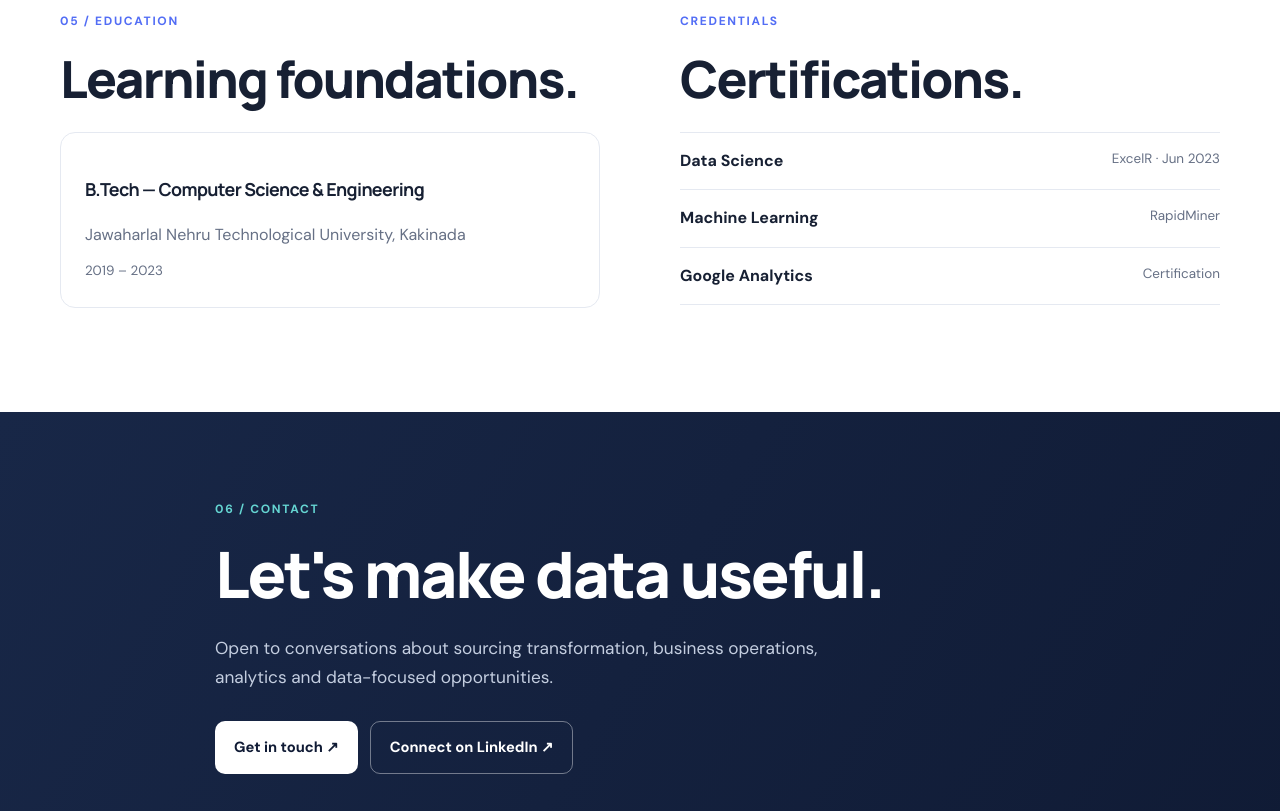
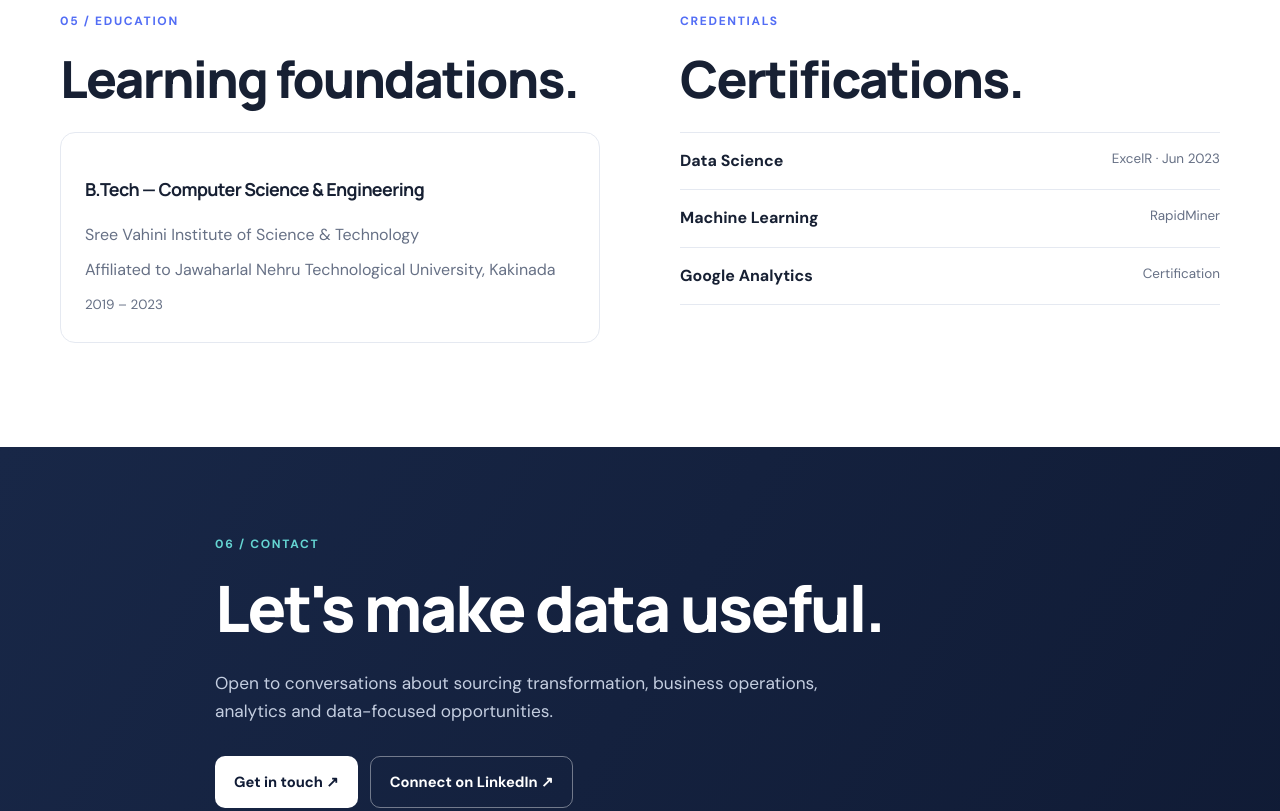
Before and after one commit to kattubadimohammad/TechWithMohammad, a plain HTML site: page index.html in a window 1280 px wide. Shown: the part 5520-6331 px from the top of the page. Drawn offline with Linux system fonts and the light colour scheme.

Commit message:
Add college and university to education section

```diff
--- a/index.html
+++ b/index.html
@@ -152,7 +152,7 @@
 
     <section class="section" id="education">
       <div class="container two-column">
-        <div><p class="eyebrow">05 / EDUCATION</p><h2>Learning foundations.</h2><article class="education-card"><h3>B.Tech — Computer Science &amp; Engineering</h3><p>Jawaharlal Nehru Technological University, Kakinada</p><span>2019 – 2023</span></article></div>
+        <div><p class="eyebrow">05 / EDUCATION</p><h2>Learning foundations.</h2><article class="education-card"><h3>B.Tech — Computer Science &amp; Engineering</h3><p>Sree Vahini Institute of Science &amp; Technology</p><p class="education-affiliation">Affiliated to Jawaharlal Nehru Technological University, Kakinada</p><span>2019 – 2023</span></article></div>
         <div><p class="eyebrow">CREDENTIALS</p><h2>Certifications.</h2><ul class="cert-list"><li><strong>Data Science</strong><span>ExcelR · Jun 2023</span></li><li><strong>Machine Learning</strong><span>RapidMiner</span></li><li><strong>Google Analytics</strong><span>Certification</span></li></ul></div>
       </div>
     </section>
```
